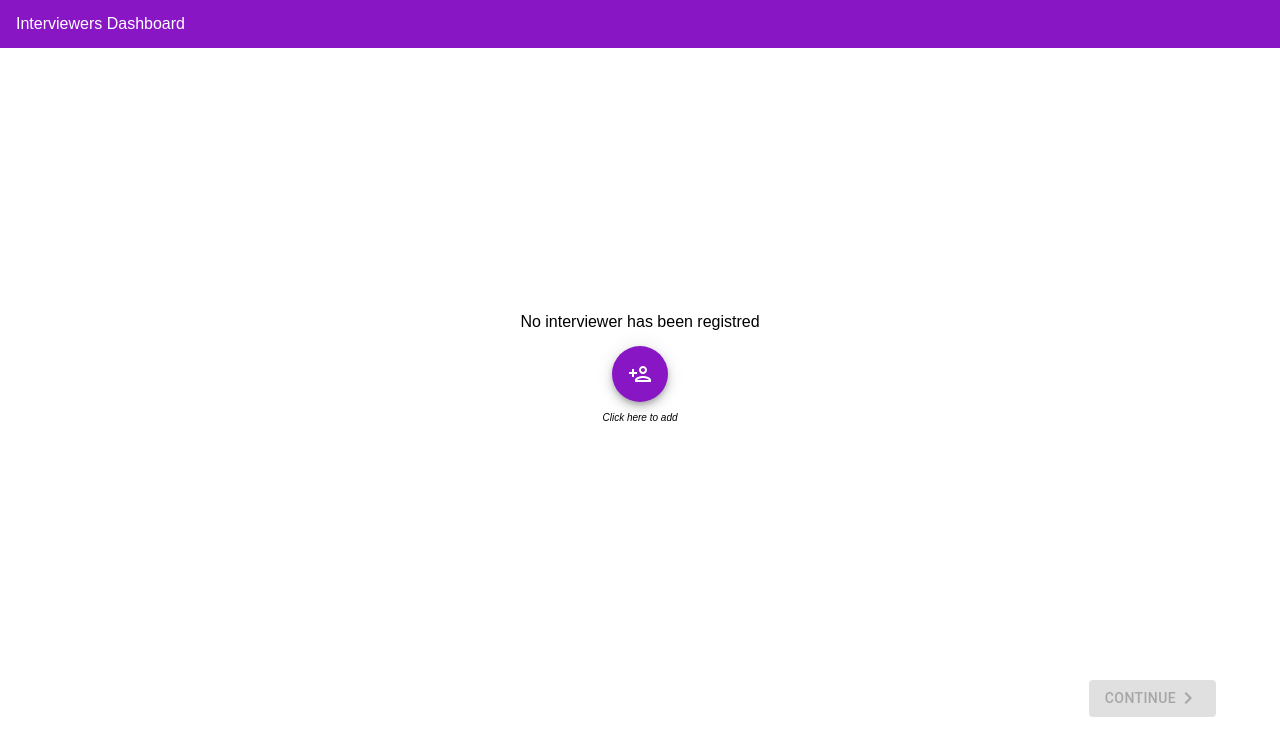
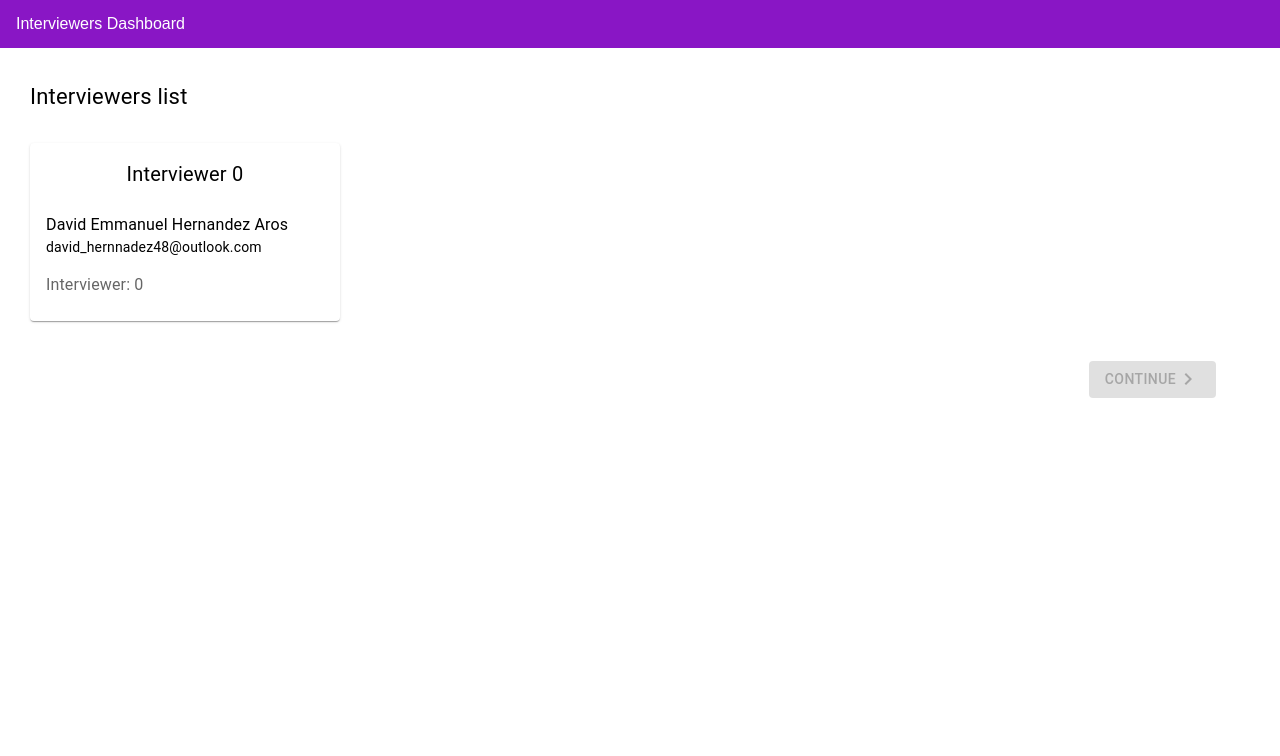
Before and after one commit to DavidEHA/react-for-new-joiners, a React (Create React App) app: page / in a window 1280 px wide. Shown: the top 756 px of the page. Built offline with nearby package versions, Linux system fonts and the light colour scheme.

Commit message:
First Commit

```diff
--- a/src/App.js
+++ b/src/App.js
@@ -1,7 +1,6 @@
 import { useSelector } from "react-redux";
 import { BrowserRouter, Route, Routes } from "react-router-dom";
-import Header from "./components/UI/Header";
-import Registration from "./components/registration/Registration";
+import HomePage from "./components/HomePage";
 
 function App() {
 
@@ -17,10 +16,7 @@ function App() {
           <Route
             path="/"
             element={
-              <>
-                <Header />
-                <Registration />
-              </>
+              <HomePage/>
             }
           />
         </Routes>
--- /dev/null
+++ b/src/components/HomePage.js
@@ -0,0 +1,15 @@
+import InterviewersList from "./InteviewersList";
+import Registration from "./registration/Registration";
+import Header from "./UI/Header";
+
+const HomePage = () => {
+  return (
+    <>
+      <Header />
+      {/* <Registration/> */}
+      <InterviewersList/>
+    </>
+  );
+};
+
+export default HomePage;
--- /dev/null
+++ b/src/components/InteviewersList.js
@@ -0,0 +1,22 @@
+import * as React from "react";
+import BottomButtons from "./UI/BottomButtons";
+import UserCard from "./UserCard";
+import { Typography } from "@mui/material";
+
+const InterviewersList = () => {
+  return (
+    <>
+      <Typography
+        sx={{ mt: 4, ml: "30px", fontSize: 22 }}
+        color="black"
+        gutterBottom
+      >
+        Interviewers list
+      </Typography>
+      <UserCard />
+      <BottomButtons />
+    </>
+  );
+};
+
+export default InterviewersList;
--- /dev/null
+++ b/src/components/UserCard.js
@@ -0,0 +1,37 @@
+import * as React from "react";
+import Card from "@mui/material/Card";
+import CardActions from "@mui/material/CardActions";
+import CardContent from "@mui/material/CardContent";
+import Button from "@mui/material/Button";
+import Typography from "@mui/material/Typography";
+
+const UserCard = () => {
+  const name = "David Emmanuel Hernandez Aros";
+  const eid = "david_hernnadez48@outlook.com";
+  const interviewerId = 0;
+  const interviewerCount = 0;
+  return (
+    <div className="interviewers-list">
+      <Card sx={{ width: 310, marginRight: "2rem", marginBottom: "2rem" }}>
+        <CardContent>
+          <Typography
+            sx={{ fontSize: 20, textAlign: "center" }}
+            color="black"
+            gutterBottom
+          >
+            Interviewer {interviewerId}
+          </Typography>
+          <Typography sx={{ mt: 3, fontSize: 16 }} color="text.primary">
+            {name}
+          </Typography>
+          <Typography variant="body2">{eid}</Typography>
+          <Typography color="text.secondary" sx={{ mt: 2, fontSize: 16 }}>
+            Interviewer: {interviewerCount}
+          </Typography>
+        </CardContent>
+      </Card>
+    </div>
+  );
+};
+
+export default UserCard;
--- a/src/components/registration/Registration.js
+++ b/src/components/registration/Registration.js
@@ -6,22 +6,21 @@ import { pagesActions } from "../../store/pages-slice";
 import { useDispatch } from "react-redux";
 
 const Registration = () => {
-
   const dispatch = useDispatch();
   const interviewers = useSelector((state) => state.interviewers.info);
-  const registrationPage = useSelector((state) => state.pages.interviewersRegistration);
-  if(interviewers.length > 0){
+  const registrationPage = useSelector(
+    (state) => state.pages.interviewersRegistration
+  );
+  if (interviewers.length > 0) {
     dispatch(pagesActions.toggleInterviewersRegistration(false));
   }
 
   return (
     <>
       <div className="registration">
-        <div className="registration-content">
-          {registrationPage && <RegistrationContent />}
-          <RegistrationModal />
-        </div>
-          <BottomButtons />
+        {registrationPage && <RegistrationContent />}
+        <RegistrationModal />
+        <BottomButtons />
       </div>
     </>
   );
--- a/src/components/registration/RegistrationContent.js
+++ b/src/components/registration/RegistrationContent.js
@@ -1,10 +1,8 @@
 import PersonAddOutlinedIcon from "@mui/icons-material/PersonAddOutlined";
 import { Fab } from "@mui/material";
-import { useDispatch } from 'react-redux';
+import { useDispatch } from "react-redux";
 import { modalActions } from "../../store/modal-slice";
 import { useSelector } from "react-redux";
-
-
 
 const RegistrationContent = () => {
   const userType = useSelector((state) => state.modal.userType);
@@ -14,7 +12,7 @@ const RegistrationContent = () => {
   };
 
   return (
-    <>
+    <div className="registration-content">
       <p style={{ marginBottom: "15px" }}>No {userType} has been registred</p>
       <Fab
         title={`Add ${userType}`}
@@ -25,7 +23,7 @@ const RegistrationContent = () => {
         <PersonAddOutlinedIcon />
       </Fab>
       <i style={{ fontSize: 10 }}>Click here to add</i>
-    </>
+    </div>
   );
 };
 
--- a/src/index.css
+++ b/src/index.css
@@ -1,4 +1,4 @@
-@import url('https://fonts.googleapis.com/css2?family=Noto+Sans+JP:wght@400;700&display=swap');
+@import url("https://fonts.googleapis.com/css2?family=Noto+Sans+JP:wght@400;700&display=swap");
 
 * {
   box-sizing: border-box;
@@ -68,3 +68,12 @@ body {
   justify-content: space-between;
   padding: 0.5rem 5%;
 }
+
+.interviewers-list {
+  display: grid;
+  grid-template-columns: repeat(auto-fill, minmax(250px, 330px));
+  grid-auto-rows: minmax(150px, 210px);
+  grid-gap: 5px;
+  margin-left: 30px;
+  margin-top: 30px;
+}
```
